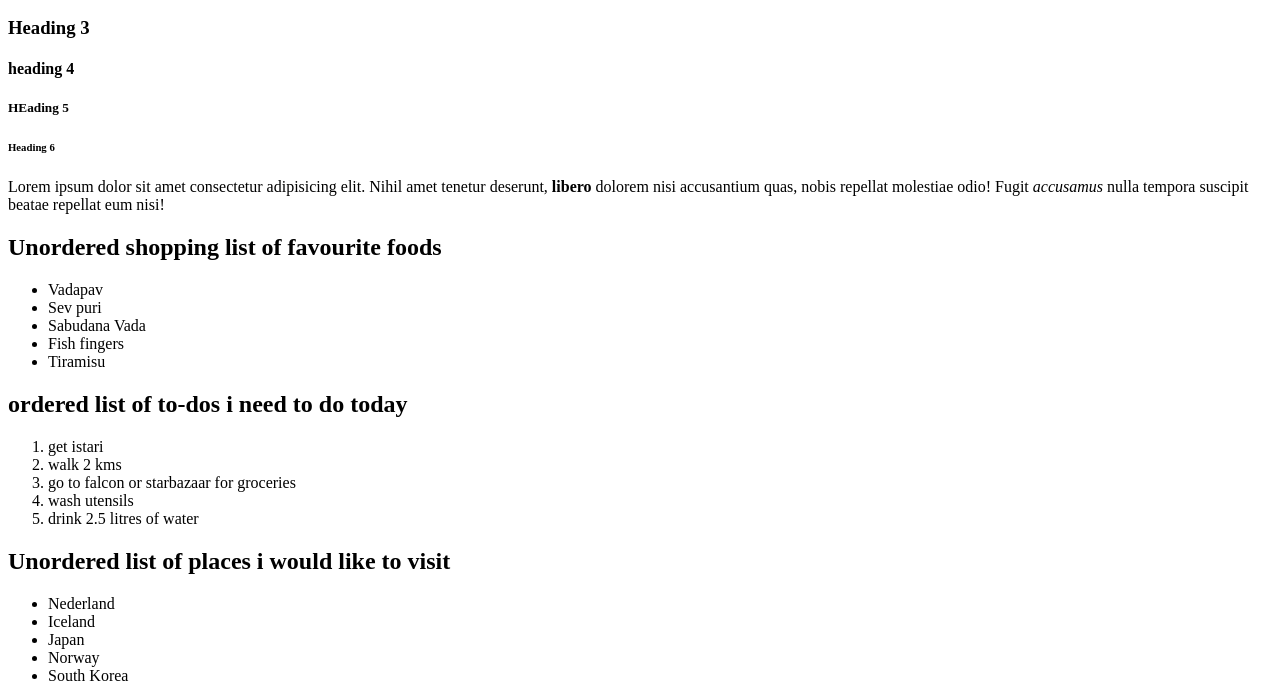
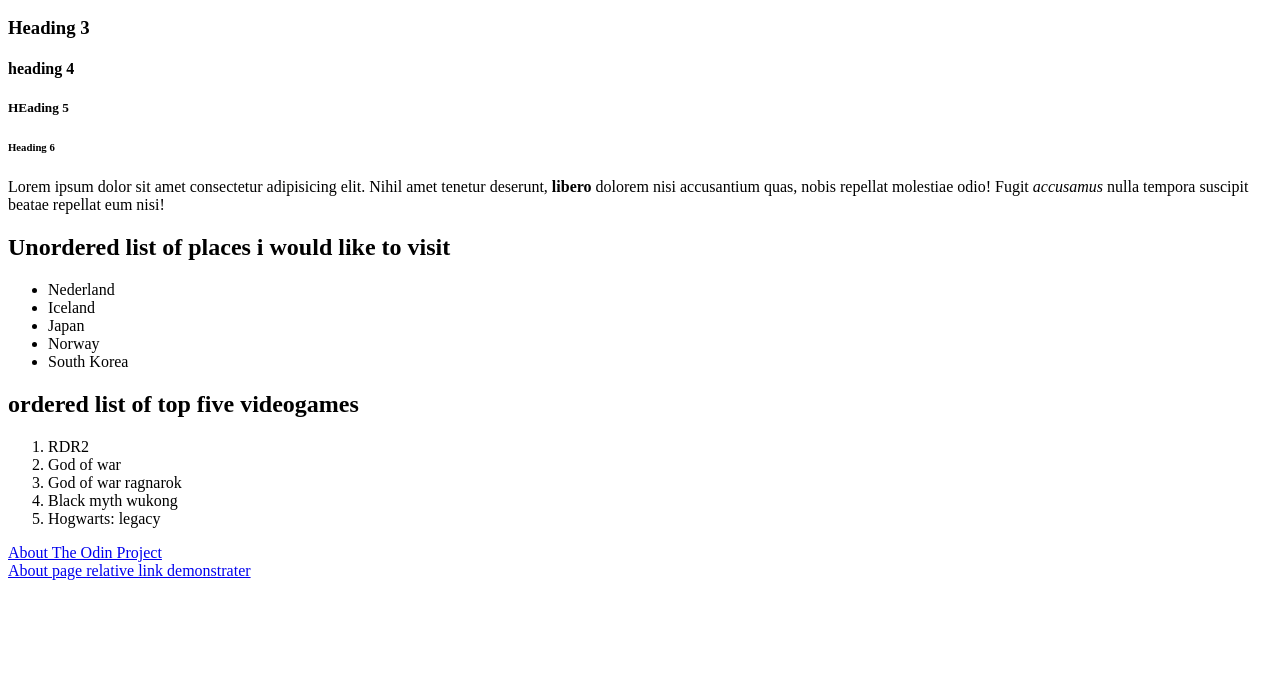
Before and after one commit to kanchanr2208/html_boilerplate, a plain HTML site: page index.html in a window 1280 px wide. Shown: the part 110-800 px from the top of the page. Drawn offline with Linux system fonts and the light colour scheme.

Commit message:
created a secondary about page to demonstrate a relative link. removed some lists to create space in the index.html page

```diff
--- a/index.html
+++ b/index.html
@@ -18,23 +18,6 @@
         nobis repellat molestiae odio! Fugit <em>accusamus</em> nulla tempora
         suscipit beatae repellat eum nisi!</p>
 
-    <h2>Unordered shopping list of favourite foods</h2>
-        <ul>
-            <li>Vadapav</li>
-            <li>Sev puri</li>
-            <li>Sabudana Vada</li>
-            <li>Fish fingers</li>
-            <li>Tiramisu</li>
-        </ul>
-
-    <h2>ordered list of to-dos i need to do today</h2>
-        <ol>
-            <li>get istari</li>
-            <li>walk 2 kms</li>
-            <li>go to falcon or starbazaar for groceries</li>
-            <li>wash utensils</li>
-            <li>drink 2.5 litres of water</li>
-        </ol>
 
     <h2>Unordered list of places i would like to visit</h2>
         <ul>
@@ -53,6 +36,9 @@
             <li>Black myth wukong</li>
             <li>Hogwarts: legacy</li>
         </ol>
+        <a href="https://www.theodinproject.com/about" target="_blank" rel="noreferrer">About The Odin Project</a>
+        <br>
+        <a href="about.html" target="_blank" rel="noreferrer">About page relative link demonstrater</a>
 
 
 </body>
```
Also changed, not shown: about.html (added, +11 -0 lines).
